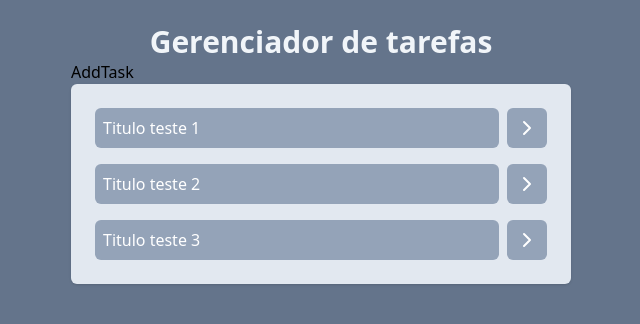
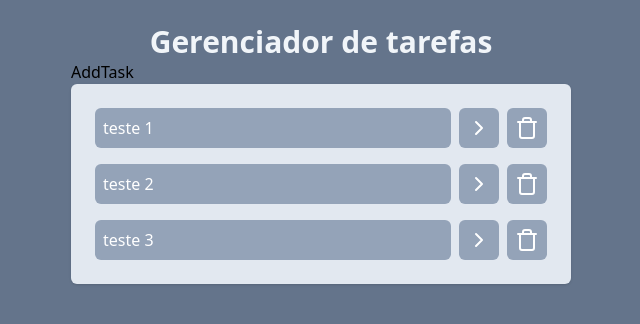
Before and after one commit to nath4nferreira/Gerenciador-de-tarefas, a React (Vite) app: page / in a window 1280 px wide. Shown: the top 324 px of the page, without its empty margins (319-959 px from the left). Built offline with nearby package versions, Linux system fonts and the light colour scheme.

Commit message:
delete tasks

```diff
--- a/src/App.jsx
+++ b/src/App.jsx
@@ -6,23 +6,40 @@
   const [tasks, setTasks] = useState([
     {
       id: 1,
-      title: "Titulo teste 1",
+      title: "teste 1",
       description:"teste",
       isCompleted: false,
     },
     {
       id: 2,
-      title: "Titulo teste 2",
+      title: "teste 2",
       description:"teste",
       isCompleted: false,
     },
     {
       id: 3,
-      title: "Titulo teste 3",
+      title: "teste 3",
       description:"teste",
       isCompleted: false,
     },
   ])
+
+  function onTaskClick(taskId) {
+    const newTasks = tasks.map((task) => {
+      if (task.id === taskId){
+        return {...task, isCompleted: !task.isCompleted}
+      }
+
+        return task;
+    });
+    setTasks(newTasks)
+  }
+
+function onDeleteTaskClick(taskId) {
+    const newTasks = tasks.filter(task => task.id != taskId)
+    setTasks(newTasks)
+
+}
   return (
     <div className="w-screen h-screen bg-slate-500 flex justify-center p-6">
       <div className="w-[500px]">
@@ -30,7 +47,7 @@
           Gerenciador de tarefas
         </h1>
         <AddTask />
-        <Tasks tasks={tasks} />
+        <Tasks tasks={tasks} onTaskClick={onTaskClick} onDeleteTaskClick={onDeleteTaskClick} />
         </div>
     </div>
   );
--- a/src/components/Tasks.jsx
+++ b/src/components/Tasks.jsx
@@ -1,13 +1,18 @@
-import { ChevronRightIcon } from "lucide-react"
+import { ChevronRightIcon, TrashIcon } from "lucide-react"
 
 function Tasks(props){
     return (
     <ul className="space-y-4 p-6 bg-slate-200 rounded-md shadow">
         {props.tasks.map((task) =>
         <li key={task.id} className="flex gap-2">
-            <button className="bg-slate-400 text-left w-full text-white p-2 rounded-md">{task.title}</button>
+            <button onClick={() => props.onTaskClick(task.id)} className={`bg-slate-400 text-left w-full text-white p-2 rounded-md ${task.isCompleted && "line-through"}`}>
+            {task.title}
+            </button>
             <button className="bg-slate-400 p-2 rounded-md text-white">
                 <ChevronRightIcon />
+            </button>
+            <button onClick={() => props.onDeleteTaskClick(task.id)} className="bg-slate-400 p-2 rounded-md text-white">
+                <TrashIcon />
             </button>
         </li>)}
     </ul>
```
Also changed, not shown: 1 other file (tests, documents, lock files or other folders).
